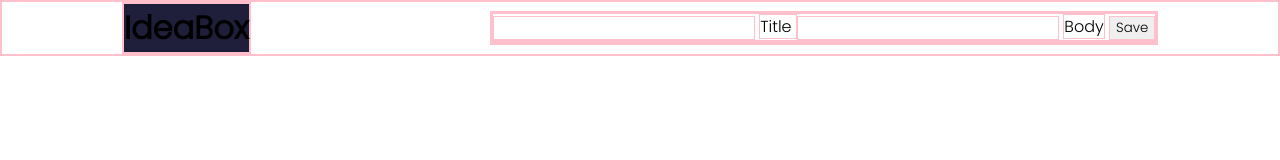
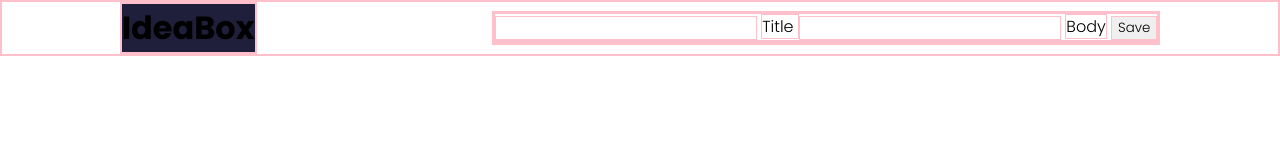
Before and after one commit to michellerv/Idea-box-group-project, a plain HTML site: page index.html in a window 1280 px wide. Drawn offline with Linux system fonts and the light colour scheme.

Commit message:
feature:add another font

```diff
--- a/index.html
+++ b/index.html
@@ -4,6 +4,7 @@
     <meta chrarset="utf-8">
     <link rel="stylesheet" href="./styles.css">
     <link href="https://fonts.googleapis.com/css2?family=Poppins:wght@300&display=swap" rel="stylesheet">
+    <link href="https://fonts.googleapis.com/css2?family=Poppins:wght@700&display=swap" rel="stylesheet">
     <title> Idea Box </title>
   </head>
   <body>
```
